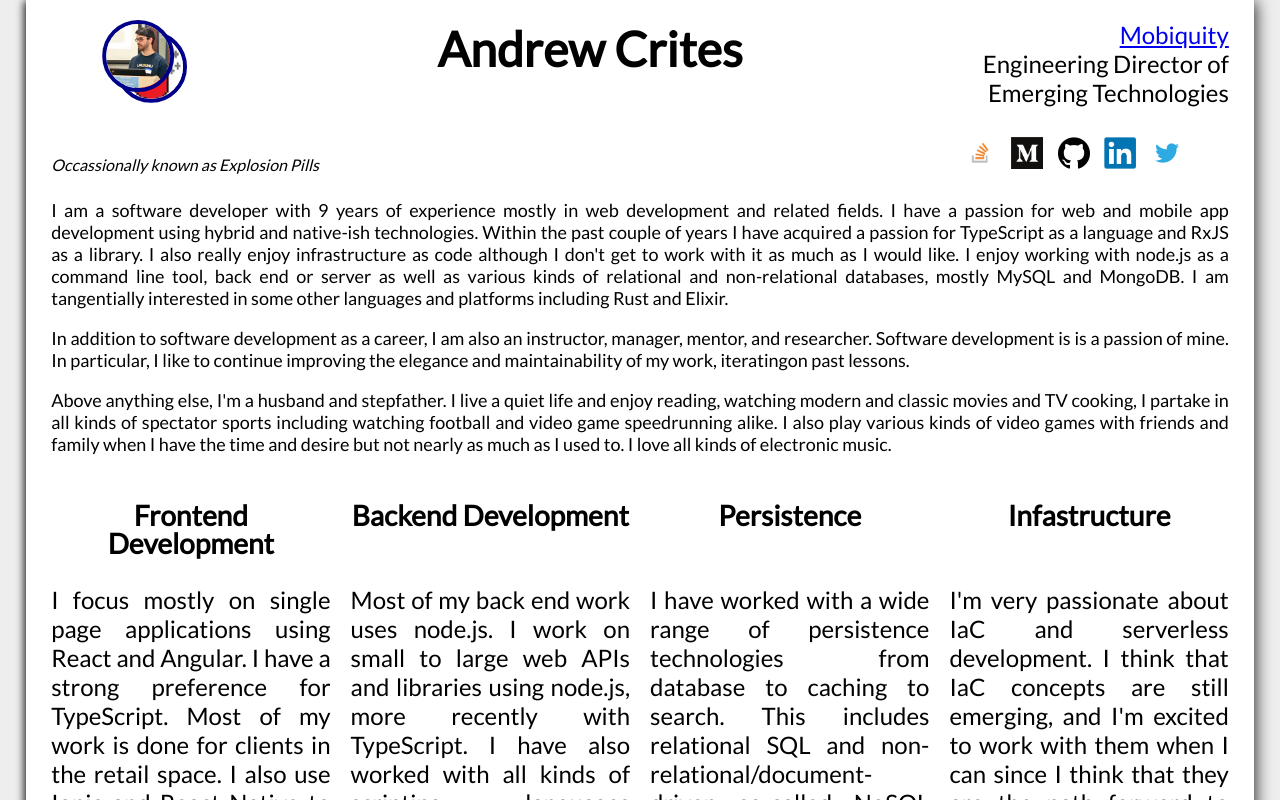
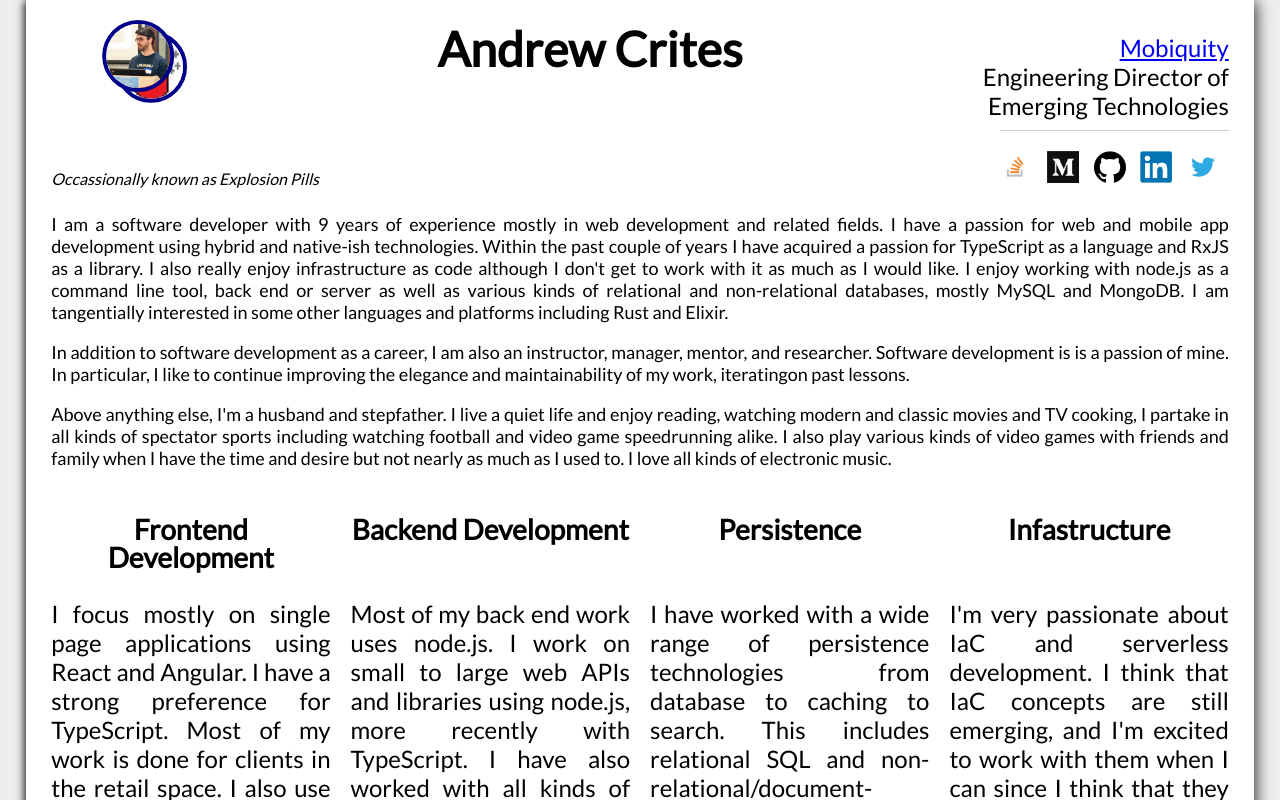
Before and after one commit to ajcrites/explosionpills.com, a website: page src/index.html in a window 1280 px wide. Drawn offline with Linux system fonts and the light colour scheme.

Commit message:
feat(mobile): improving positioning, especially for mobile

```diff
--- a/src/index.css
+++ b/src/index.css
@@ -12,7 +12,6 @@ body {
   overflow: auto;
 }
 .container {
-  width: 92%;
   margin: 0 auto;
   background-color: white;
   padding: 0 25px 25px 25px;
@@ -25,14 +24,8 @@ body {
 
 .header {
   padding-top: 20px;
-  display: grid;
-  grid-template-areas:
-  "logo"
-  "name"
-  "subtitle"
-  "org"
-  "position";
   row-gap: 10px;
+  text-align: center;
 }
 .name {
   margin: 0;
@@ -50,10 +43,6 @@ body {
   white-space: nowrap;
 }
 
-.header aside {
-  text-align: right;
-}
-
 .subtitle {
   grid-area: subtitle;
   font-size: 16px;
@@ -65,12 +54,11 @@ body {
   align-self: end;
 }
 .nav {
-  text-align: right;
+  text-align: center;
   grid-area: nav;
 }
 
 .bio {
-  margin-top: 50px;
   font-size: 18px;
 }
 
@@ -84,13 +72,23 @@ body {
   line-height: 1em;
   height: 2em;
 }
+@media (max-width: 599px) {
+  .company {
+    margin-top: 20px;
+    margin-bottom: 20px;
+  }
+}
 @media (min-width: 600px) {
   .header {
+    display: grid;
     grid-template-areas:
     "logo name"
     "subtitle company"
     "nav nav";
     grid-column-gap: 10px;
+  }
+  .header aside {
+    text-align: right;
   }
   .nav {
     text-align: center;
@@ -102,6 +100,9 @@ body {
   .name {
     text-align: right;
   }
+  .subtitle {
+    text-align: left;
+  }
   .bio {
     margin-top: 25px;
   }
@@ -111,6 +112,9 @@ body {
   }
 }
 @media (min-width: 900px) {
+  .container {
+    width: 92%;
+  }
   .name {
     text-align: center;
   }
@@ -119,6 +123,12 @@ body {
     grid-template-areas:
     "logo name company"
     "subtitle subtitle nav";
+  }
+  .nav {
+    text-align: right;
+  }
+  .nav ul {
+    border-top: 1px solid #ccc;
   }
 }
 @media (min-width: 1000px) {
@@ -151,5 +161,5 @@ footer {
   text-align: center;
   font-size: 12px;
   color: #656;
-  width: 50%;
+  max-width: 400px;
 }
--- a/src/logos.css
+++ b/src/logos.css
@@ -5,6 +5,9 @@
  */
 .logo {
   position: relative;
+  height: 100px;
+  width: 200px;
+  margin: 0 auto;
 }
 .logo img {
   position: absolute;
```
